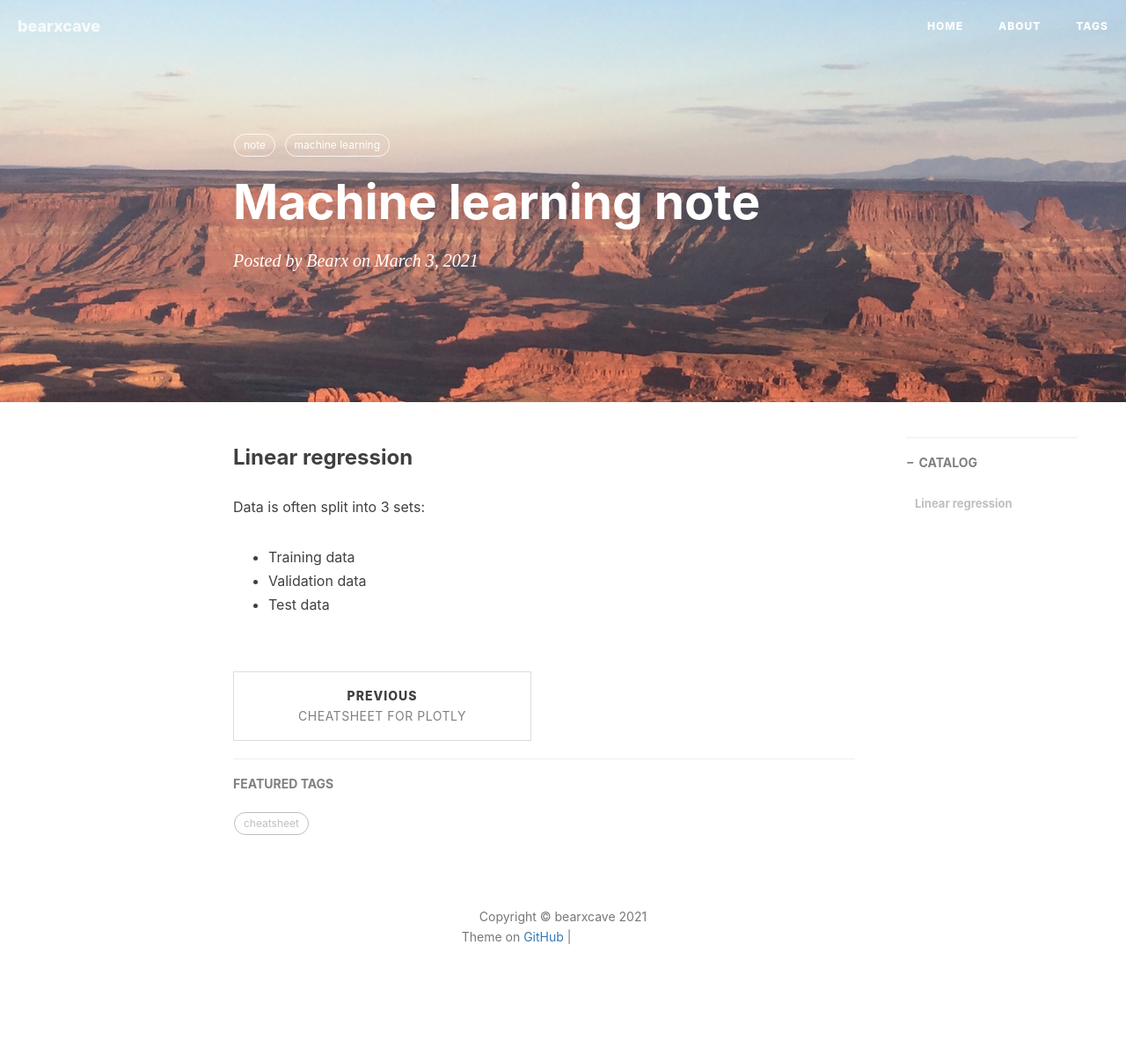
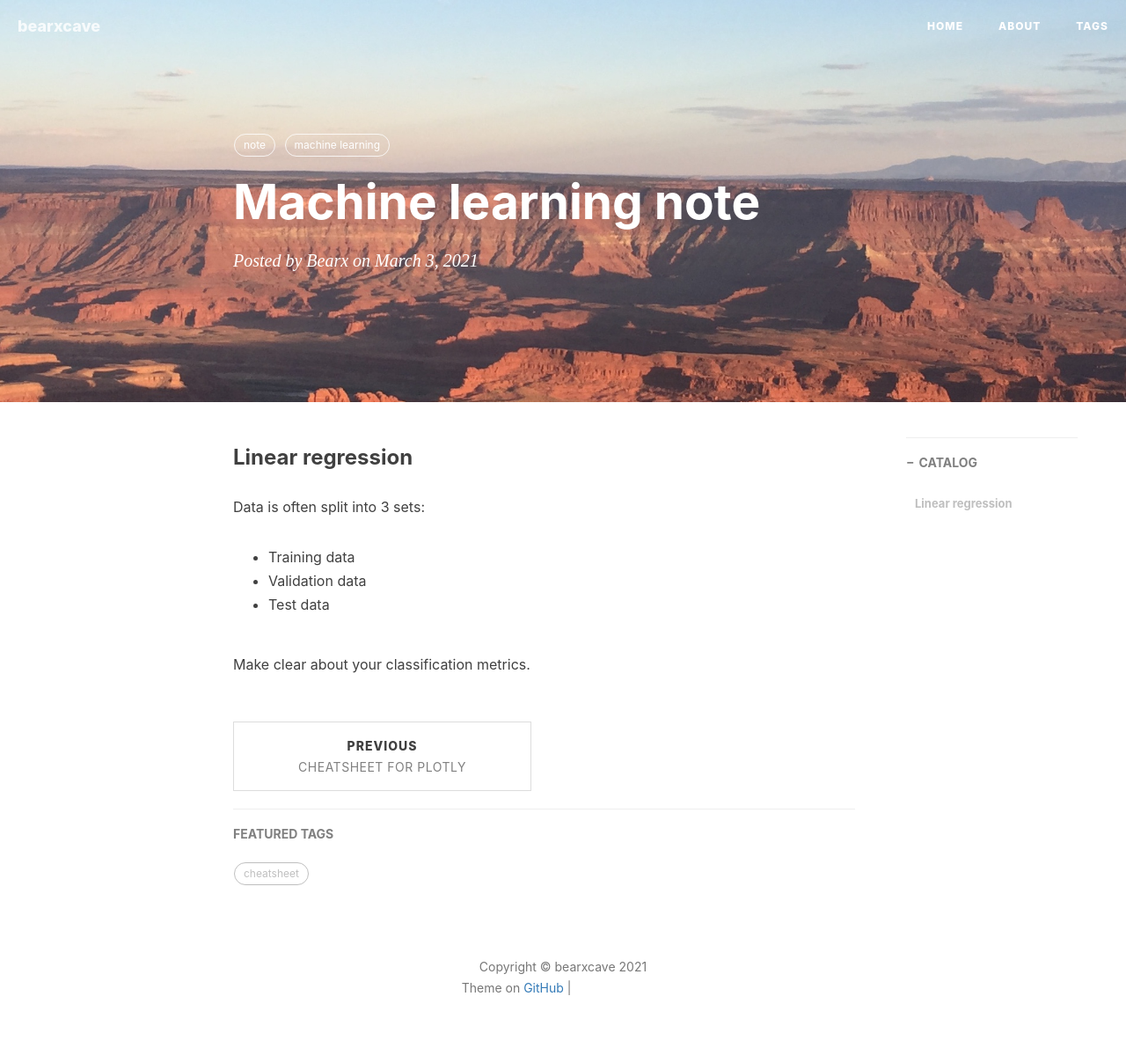
Before and after one commit to Bearxcave/Bearxcave.github.io, a Jekyll site: the page built from _posts/2021-03-03-cheatsheet-machine-learning-bootcamp-note.md, in a window 1280 px wide. Shown: the whole page at 88% size. Built offline with Jekyll 4.4.1, drawn with Linux system fonts in a browser that asks for light colours; nearby versions of some CDN libraries; comment, search, counter and statistics services are not loaded; before the commit the page ends 1142 px from its top, so only the background shows below that; grey boxes are pictures that could not be loaded.

Commit message:
Update 2021-03-03-cheatsheet-machine-learning-bootcamp-note.md

```diff
--- a/_posts/2021-03-03-cheatsheet-machine-learning-bootcamp-note.md
+++ b/_posts/2021-03-03-cheatsheet-machine-learning-bootcamp-note.md
@@ -17,3 +17,5 @@ Data is often split into 3 sets:
 * Training data
 * Validation data
 * Test data
+
+Make clear about your classification metrics.
```
